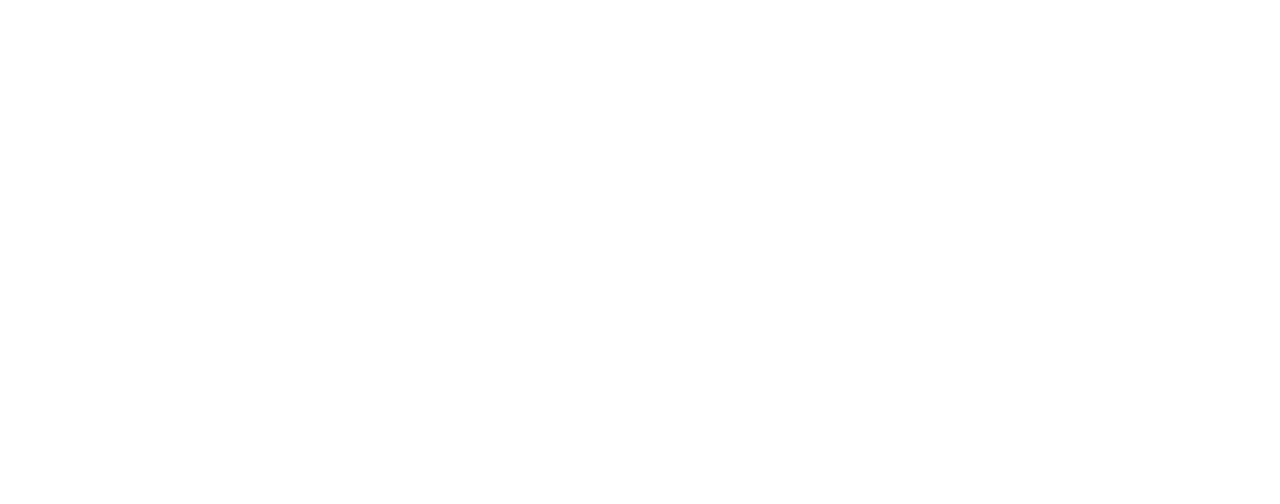
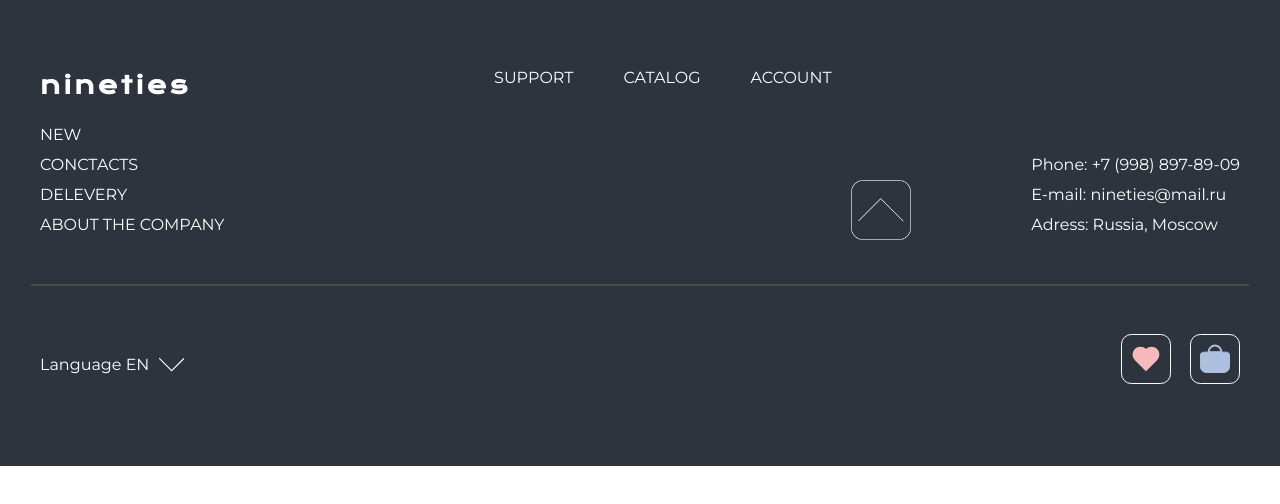
Before and after one commit to Croomkie/ProjetVersioning, a plain HTML site: page index.html in a window 1280 px wide. Drawn offline with nearby package versions, Linux system fonts and the light colour scheme.

Commit message:
feat: 🎸 #Footer create footer

```diff
--- a/index.html
+++ b/index.html
@@ -5,7 +5,7 @@
     <meta charset="UTF-8">
     <meta http-equiv="X-UA-Compatible" content="IE=edge">
     <meta name="viewport" content="width=device-width, initial-scale=1.0">
-    <link rel="stylesheet" href="style.css  ">
+    <link rel="stylesheet" href="style.css">
     <title>E-commerces</title>
 </head>
 
@@ -13,6 +13,41 @@
     <header>
 
     </header>
+    <footer>
+        <section>
+            <article>
+                <H2>nineties</H2>
+                <ul>
+                    <li>new</li>
+                    <li>conctacts</li>
+                    <li>Delevery</li>
+                    <li>about the company</li>
+                </ul>
+            </article>
+            <div id="linkFooter">
+                <a href="">support</a>
+                <a href="">catalog</a>
+                <a href="">account</a>
+            </div>
+            <div id="adresseFooter">
+                <img src="images/logoRectangleFleche.png" alt="logoRectangleFleche">
+                <p>Phone: +7 (998) 897-89-09<br>
+                    E-mail: nineties@mail.ru<br>
+                    Adress: Russia, Moscow</p>
+            </div>
+        </section>
+        <hr>
+        <section id="beforeHr">
+            <article id="language">
+                <p>Language EN</p>
+                <img src="images/flecheBas.svg" alt="fleche vers le bas">
+            </article>
+            <div id="imageSVG">
+                <img src="images/rectangleCoeur.svg" alt="">
+                <img src="images/rectanglePanier.svg" alt="">
+            </div>
+        </section>
+    </footer>
 </body>
 
 </html>
--- a/style.css
+++ b/style.css
@@ -0,0 +1,81 @@
+@import url('https://fonts.googleapis.com/css2?family=Krona+One&family=Poiret+One&display=swap');
+@import url('https://fonts.googleapis.com/css2?family=Montserrat:wght@400;600;700&display=swap');
+
+body {
+    margin: 0;
+}
+footer {
+    padding: 50px 0;
+    background-color: #2E343D;
+}
+
+footer section {
+    display: flex;
+    justify-content: space-between;
+    font-family: 'Montserrat', sans-serif;
+    line-height: 30px;
+    margin: 0 40px;
+    padding-bottom: 20px;
+    color: white;
+}
+
+h2 {
+    font-family: 'Krona One', sans-serif;
+    letter-spacing: 3px;
+}
+
+ul {
+    text-transform: uppercase;
+    list-style-type: none;
+    padding: 0;
+}
+
+#linkFooter {
+    display: flex;
+    gap: 50px;
+    margin-left: 250px;
+    margin-block-start: 0.83em
+}
+
+#linkFooter a {
+    text-decoration: none;
+    text-transform: uppercase;
+    color: white;
+}
+
+#adresseFooter {
+    display: flex;
+    align-items: flex-end;
+}
+
+#adresseFooter img {
+    padding-right: 120px;
+    margin-block-end: 1em;
+    height: 60px;
+    width: 60px;
+}
+
+hr {
+    width: 95%;
+    border : 1px solid #4B4B4B;
+}
+
+#language {
+    display: flex;
+    align-items: center;
+    gap: 10px;
+}
+#language img {
+    width: 25px;
+    height: 25px;
+}
+
+#imageSVG img {
+    margin-left: 15px;
+    width: 50px;
+    height: 50px;
+}
+
+#beforeHr {
+    padding-top: 40px;
+}
```
Also changed, not shown: images/flecheBas.svg (added), images/logoRectangleFleche.png (added), images/rectangleCoeur.svg (added), images/rectanglePanier.svg (added).
